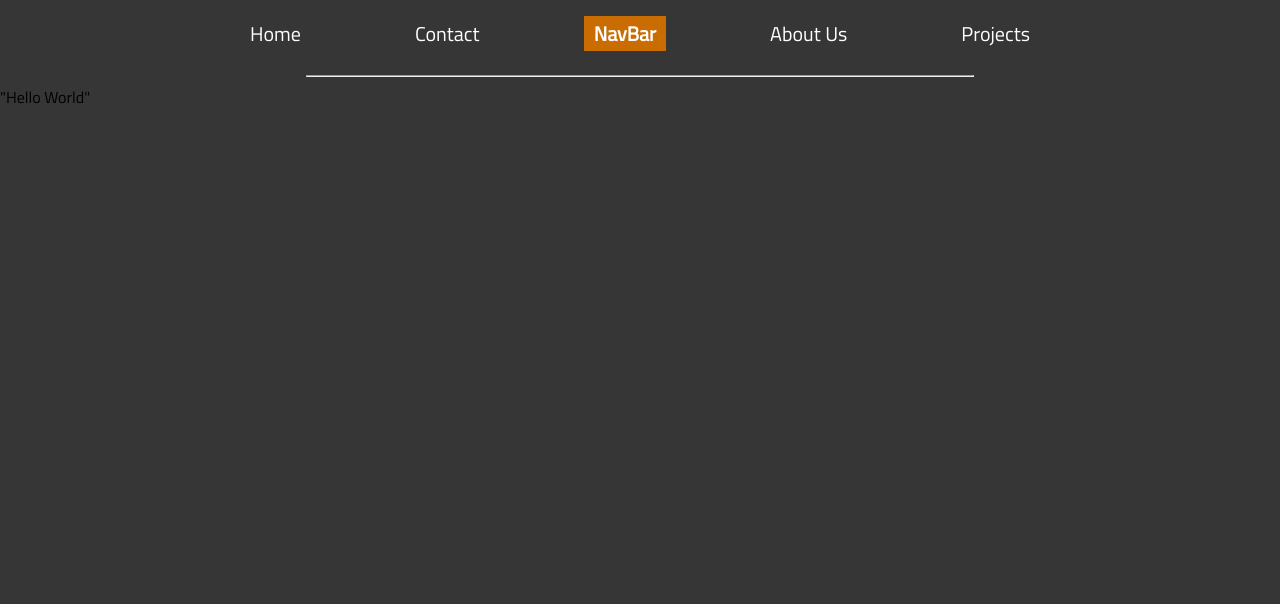
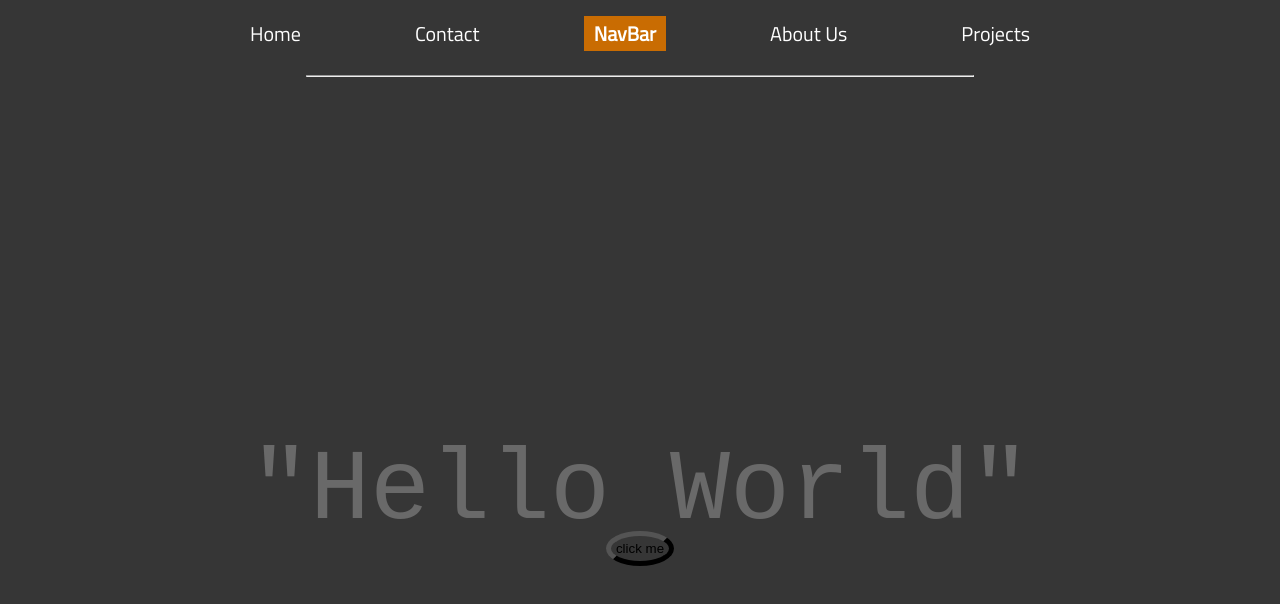
Before and after one commit to aquiton/Personal-Projects, a plain HTML site: page Nav Bar/index.html in a window 1280 px wide. Drawn offline with Linux system fonts and the light colour scheme.

Commit message:
added style effects
Added hello world hover effect
working on explosion button

```diff
--- a/Nav Bar/index.html
+++ b/Nav Bar/index.html
@@ -29,8 +29,24 @@
         </nav>
         <hr>
         <div>
-            "Hello World"
+            <span>"</span>
+            <span>H</span>
+            <span>e</span>
+            <span>l</span>
+            <span>l</span>
+            <span>o </span>
+            <span class="letterspacing">.</span>
+            <span>W</span>
+            <span>o</span>
+            <span>r</span>
+            <span>l</span>
+            <span>d</span>
+            <span>"</span>
         </div>
+        <div>
+            <button id="explosion">click me</button>
+        </div>
+
 </body>
 <script src="script.js"></script>
 </html>
--- a/Nav Bar/script.js
+++ b/Nav Bar/script.js
@@ -1,2 +1,19 @@
-var navbar_opacity = document.getElementById("navbar_opacity");
-navbar_opacity.addEventListener()
+const button_explosion = document.getElementById("explosion");
+var clicked = false;
+
+
+button_explosion.addEventListener("click", function(){
+    button_explosion.classList.add("explode");
+    console.log("hello world");
+    clicked = true;
+
+})
+
+button_explosion.addEventListener("mouseout", function(){
+
+    if(clicked == true){
+        button_explosion.classList.remove("explode");
+        console.log("remove");
+        clicked = false;
+    }
+})
--- a/Nav Bar/style.css
+++ b/Nav Bar/style.css
@@ -74,6 +74,63 @@ li{
     margin: 0;
 }
 
+
+
+div {
+    display: flex;
+    justify-content: center;
+    align-items: center;
+    text-align: center;
+    position: relative;
+    top: 350px;
+    margin: 0;
+    padding: 0;
+    font-size: 100px;
+    font-family: monospace;
+    color: #696969;
+    animation-name: helloworld-opacity;
+    animation-duration: 1s;
+    animation-delay: 3s;
+    opacity: 0%;
+    animation-fill-mode: forwards;
+}
+
+span {
+    animation-name: no-letterhover;
+    animation-duration: 1s;
+    cursor: default;
+}
+
+.letterspacing {
+    opacity: 0%;
+}
+
+span:hover {
+    animation-name: letterhover;
+    animation-duration: 1s;
+    color: #c96c02;
+    cursor: default;
+}
+
+button {
+    position: fixed;
+    padding: 5px;
+    border-radius: 50%;
+    background-color: transparent;
+    border-width: 5px;
+    border-color: black;
+}
+
+.explode {
+    animation-name: exploded-animation;
+    animation-duration: 1s;
+
+}
+
+
+
+
+
 @keyframes bar-animation {
     from {
         width: 1%;
@@ -119,3 +176,50 @@ li{
         color: white;
     }
 }
+
+@keyframes letterhover {
+    from{
+        color: #696969;
+    }
+
+    to{
+        color: #c96c02
+    }
+}
+
+@keyframes no-letterhover {
+    from{
+        color: #c96c02;
+    }
+
+    to{
+        color: #696969;
+    }
+}
+
+@keyframes helloworld-opacity {
+    from {
+        opacity: 0%;
+    }
+
+    to{
+        opacity: 100%;
+    }
+}
+
+@keyframes exploded-animation {
+    from {
+        border-width: 0px;
+        padding: 0px;
+        background-color: #ff2600;
+        box-shadow: 0 0 5px 0 #d62202, 0 0 25px #db3300, 0 0 50px #db3300, 0 0 200px
+        #dba100;
+    }
+
+    to {
+        border-width: 5px;
+        padding: 850px;
+        background-color: #f8e36b;
+
+    }
+}
```
